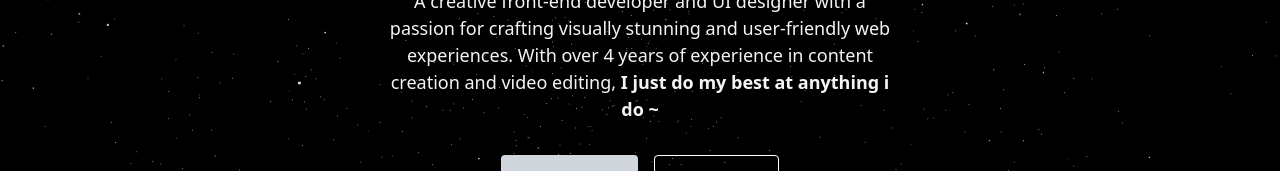
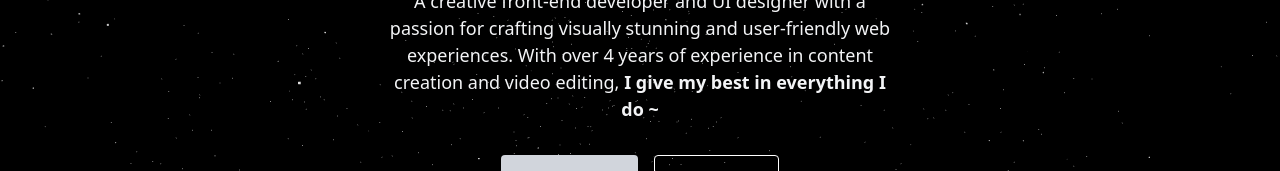
Before and after one commit to MDJAmin/Amin_Portfolio, a React (Vite) app: page / in a window 1280 px wide. Shown: the part 352-523 px from the top of the page. Built offline with nearby package versions, Linux system fonts and the light colour scheme.

Commit message:
Feat: handle random error
also fix some component name

```diff
--- a/src/App.jsx
+++ b/src/App.jsx
@@ -1,14 +1,14 @@
 import "./index.css";
 import { useState } from "react";
+import { Hero } from "./Components/Sections/Hero";
+import Footer from "./Components/Sections/Footer";
+import { About } from "./Components/Sections/About";
+import { Navbar } from "./Components/Sections/Navbar";
+import { Contact } from "./Components/Sections/Contact";
+import { Projects } from "./Components/Sections/Projects";
+import { MobileMenu } from "./Components/Common/MobileMenu";
+import StarsCanvas from "./Components/Common/StarBackground";
 import { LoadingScreen } from "./Components/Common/LoadingScreen";
-import { Navbar } from "./Components/Common/Navbar";
-import { MobileMenu } from "./Components/Common/MobileMenu";
-import { Home } from "./Components/Sections/Home";
-import { About } from "./Components/Sections/About";
-import { Projects } from "./Components/Sections/Projects";
-import { Contact } from "./Components/Sections/Contact";
-import StarsCanvas from "./Components/Common/StarBackground";
-import Footer from "./Components/Sections/Footer";
 
 function App() {
   const [isLoaded, setIsLoaded] = useState(false);
@@ -31,7 +31,7 @@ function App() {
           menuOpen={menuOpen}
           setMenuOpen={setMenuOpen}
         />
-        <Home />
+        <Hero />
         <About />
         <Projects />
         <Contact />
--- a/src/Components/Common/StarBackground.jsx
+++ b/src/Components/Common/StarBackground.jsx
@@ -1,22 +1,36 @@
-import React, { useState, useRef, Suspense } from "react";
+import React, { useState, useRef, Suspense, useEffect } from "react";
 import { Canvas, useFrame } from "@react-three/fiber";
 import { Points, PointMaterial, Preload } from "@react-three/drei";
 import * as random from "maath/random/dist/maath-random.esm";
 
 const StarBackground = (props) => {
   const ref = useRef();
-  const [sphere] = useState(() => random.inSphere(new Float32Array(5000), { radius: 1.2 }));
+  const [sphere] = useState(() => {
+    const points = random.inSphere(new Float32Array(3 * 1666), { radius: 1.2 });
+
+    if (points.some(isNaN)) {
+      console.error("NaN detected in star positions!", points);
+    }
+
+    return points;
+  });
 
   useFrame((state, delta) => {
     ref.current.rotation.x -= delta / 10;
     ref.current.rotation.y -= delta / 15;
   });
 
+  useEffect(() => {
+    if (ref.current) {
+      ref.current.geometry.computeBoundingSphere();
+    }
+  }, []);
+
   return (
     <group rotation={[0, 0, Math.PI / 4]}>
       <Points
         ref={ref}
-        positions={sphere}
+        positions={sphere || new Float32Array()}
         stride={3}
         frustumCulled
         {...props}
--- a/src/Components/sections/Home.jsx
+++ b/src/Components/Sections/Hero.jsx
@@ -1,5 +1,5 @@
 import { RevealOnScroll } from "../Common/RevealOnScroll";
-export const Home = () => {
+export const Hero = () => {
   return (
     <section
       id='home'
@@ -15,7 +15,7 @@ export const Home = () => {
             A creative front-end developer and UI designer with a passion for crafting visually
             stunning and user-friendly web experiences. With over 4 years of experience in
             content creation and video editing,
-            <strong> I just do my best at anything i do ~</strong>
+            <strong> I give my best in everything I do ~</strong>
           </p>
 
           <div className='flex justify-center space-x-4'>
```
Also changed, not shown: src/Components/Sections/Navbar.jsx (renamed from src/Components/Common/Navbar.jsx).
